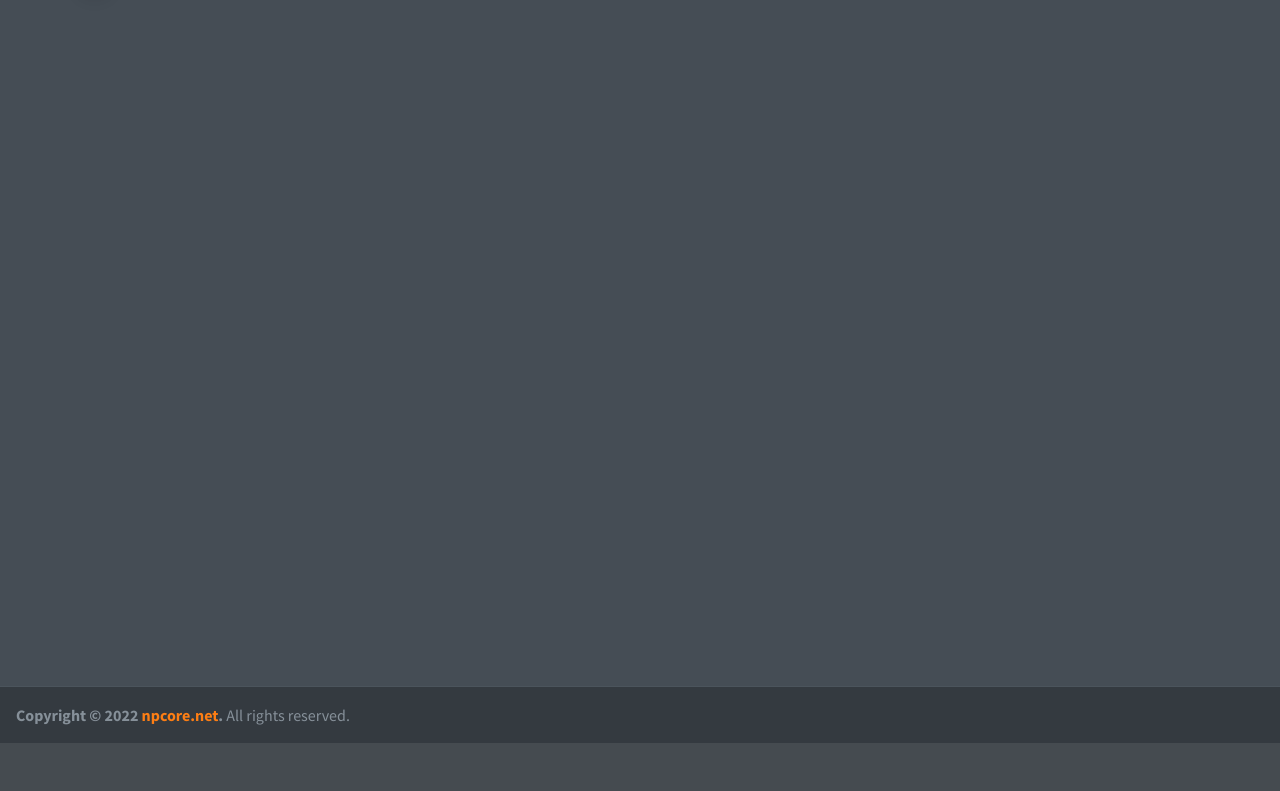
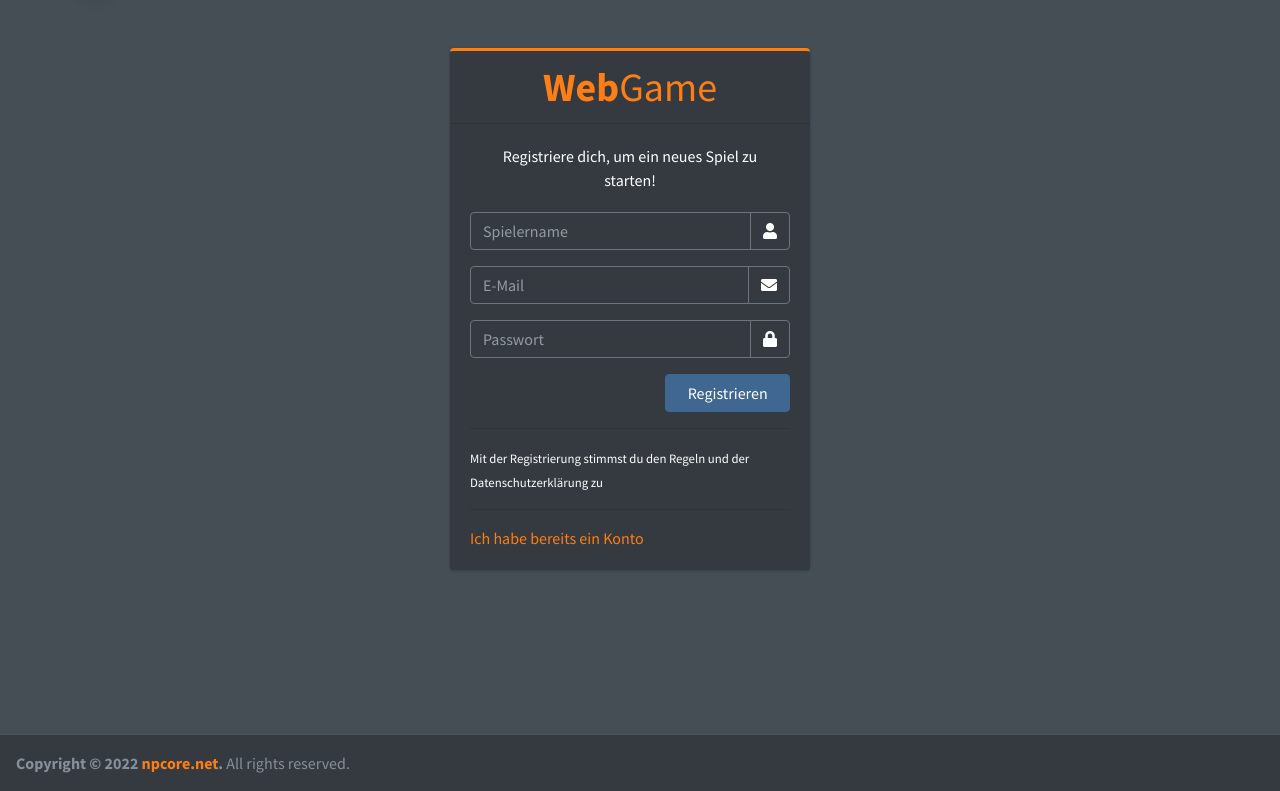
Before and after one commit to npcorenet/webgame, a PHP site: template template/page/register.html.twig in a window 1280 px wide. Shown: the part 57-848 px from the top of the page. Before the commit the page ends 800 px from the top, so only its background shows below. Run offline with PHP 8.4, Linux system fonts and the light colour scheme; the template is opened without the code that fills it, so the values that code supplies are empty; some libraries are stand-ins or nearby versions.

Commit message:
Finish AdminLTE Migration

```diff
--- a/config/routes.php
+++ b/config/routes.php
@@ -13,7 +13,7 @@ $router->route('/', function () use ($container) {
 
 $router->route('/register', function () use ($container) {
 
-    if($container->getLoginUtil()->isLoggedIn())
+    if($container->getLoginUtil()->getIsLoggedIn())
     {
         header("Location:".$container->getPaths()->readAndOutputRequestedPath().'/');
         return;
--- a/template/base.html.twig
+++ b/template/base.html.twig
@@ -19,22 +19,12 @@ scratch. This page gets rid of all links and provides the needed markup only.
         {% include 'element/navigation.html.twig' %}
 
         <div class="content-wrapper">
-                <div class="content-header">
-                        <div class="container">
-                                <div class="row mb-2">
 
-                                </div>
-                        </div>
+                {% block content %}
+
+                {% endblock %}
+
                 </div>
-
-                <div class="content">
-                        <div class="container">
-                                <div class="row">
-
-                                </div>
-                        </div>
-                </div>
-        </div>
         <aside class="control-sidebar control-sidebar-dark">
         </aside>
 
@@ -44,6 +34,5 @@ scratch. This page gets rid of all links and provides the needed markup only.
 <script src="{{ app.request.getBaseURL() }}/plugins/jquery/jquery.min.js"></script>
 <script src="{{ app.request.getBaseURL() }}/plugins/bootstrap/js/bootstrap.bundle.min.js"></script>
 <script src="{{ app.request.getBaseURL() }}/js/adminlte.min.js"></script>
-<script src="{{ app.request.getBaseURL() }}/js/demo.js"></script>
 </body>
 </html>
--- a/template/page/register.html.twig
+++ b/template/page/register.html.twig
@@ -18,29 +18,59 @@
 
             <div class="col-4"></div>
 
-            <div class="col-4">
+            <div class="register-box">
+                <div class="card card-outline card-orange">
+                    <div class="card-header text-center">
+                        <a href="{{ app.request.getBaseURL() }}/" class="h1"><b>Web</b>Game</a>
+                    </div>
+                    <div class="card-body">
+                        <p class="login-box-msg">Registriere dich, um ein neues Spiel zu starten!</p>
 
-                <form method="post">
-                    <div class="mb-3">
-                        <label for="registerEmail" class="form-label">E-Mail Adresse</label>
-                        <input type="email" class="form-control" id="registerEmail" name="registerEmail">
+                        <form action="" method="post">
+                            <div class="input-group mb-3">
+                                <input type="text" class="form-control" placeholder="Spielername" name="registerUsername">
+                                <div class="input-group-append">
+                                    <div class="input-group-text">
+                                        <span class="fas fa-user"></span>
                                     </div>
-                    <div class="mb-3">
-                        <label for="registerUsername" class="form-label">Username</label>
-                        <input type="text" class="form-control" id="registerUsername" name="registerUsername">
                                 </div>
-                    <div class="mb-3">
-                        <label for="registerPassword" class="form-label">Passwort</label>
-                        <input type="password" class="form-control" id="registerPassword" name="registerPassword">
+                            </div>
+                            <div class="input-group mb-3">
+                                <input type="email" class="form-control" placeholder="E-Mail" name="registerEmail">
+                                <div class="input-group-append">
+                                    <div class="input-group-text">
+                                        <span class="fas fa-envelope"></span>
+                                    </div>
+                                </div>
+                            </div>
+                            <div class="input-group mb-3">
+                                <input type="password" class="form-control" placeholder="Passwort" name="registerPassword">
+                                <div class="input-group-append">
+                                    <div class="input-group-text">
+                                        <span class="fas fa-lock"></span>
+                                    </div>
+                                </div>
                             </div>
 
-                    <hr>
-                    <small class="text-muted">Mit der Registrierung stimmst du den Spielregeln sowie der Datenschutzerklärung zu</small>
+                            <div class="row">
+                                <div class="col-7"></div>
+                                <div class="col-5">
+                                    <button type="submit" class="btn btn-primary btn-block">Registrieren</button>
+                                </div>
+                            </div>
+                        </form>
+
                         <hr>
 
-                    <button type="submit" class="btn btn-primary">Konto erstellen</button>
-                </form>
+                        <small>
+                            Mit der Registrierung stimmst du den Regeln und der Datenschutzerklärung zu
+                        </small>
 
+                        <hr>
+
+                        <a href="{{ app.request.getBaseURL() }}/" class="text-center">Ich habe bereits ein Konto</a>
+                    </div>
+                </div>
             </div>
 
             <div class="col-4"></div>
```
Also changed, not shown: template/base.login.html.twig (+2 -34 lines), template/element/navigation.login.html.twig (+8 -3 lines), template/page/gameboard.html.twig (+14 -1 lines), template/page/login.html.twig (+34 -12 lines). Lines whose indentation alone changed are shown as unchanged.
